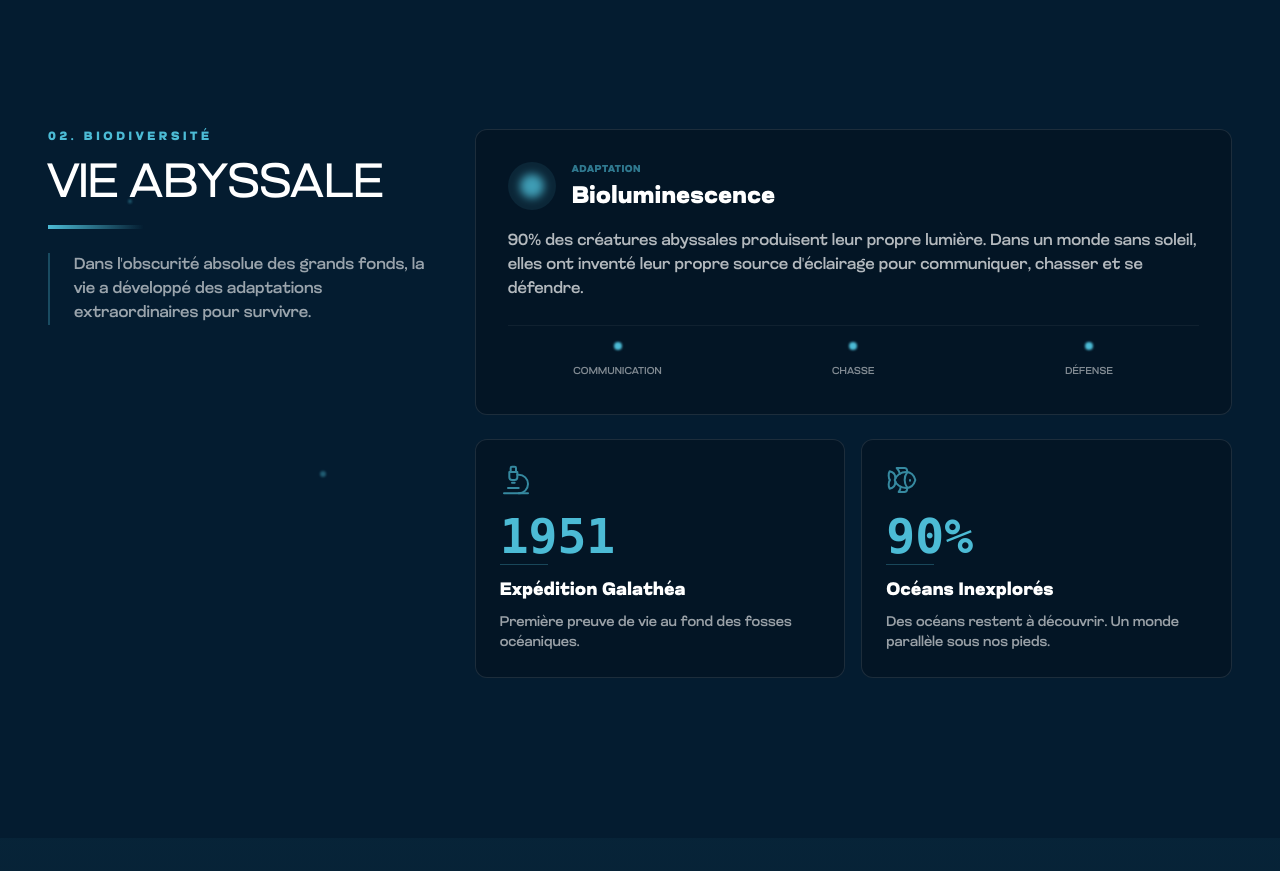
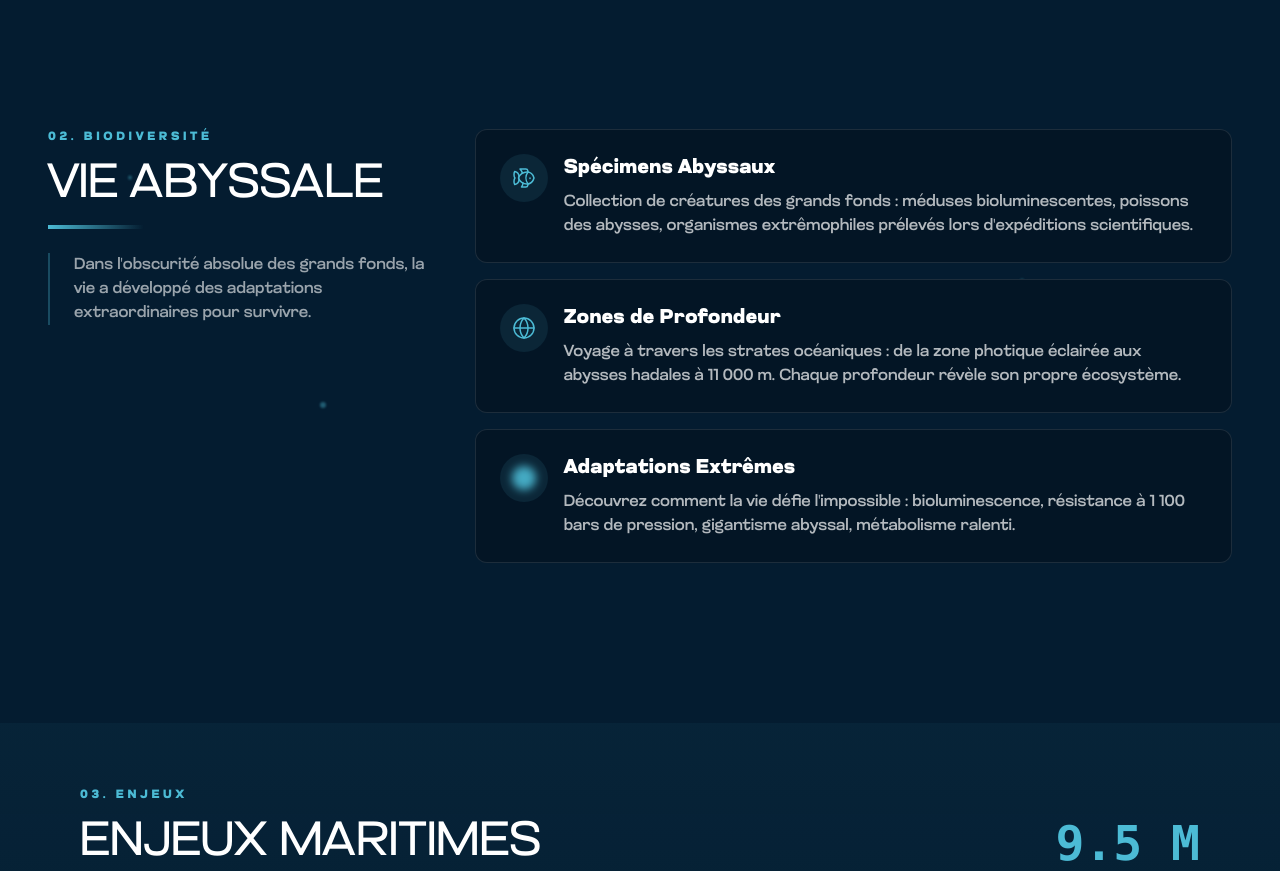
Before and after one commit to KillianGil/reaco-site-abysse, a Next.js app: page /visiter in a window 1280 px wide. Shown: the part 1400-2271 px from the top of the page. Built offline with nearby package versions, Linux system fonts and the light colour scheme.

Commit message:
optimisation V9

```diff
--- a/src/app/visiter/page.tsx
+++ b/src/app/visiter/page.tsx
@@ -215,80 +215,53 @@ export default function ExpositionsPage() {
                         </div>
 
                         {/* Right: Content */}
-                        <div className="w-full lg:w-2/3 space-y-6">
-                            {/* Bioluminescence - carte principale */}
-                            <div className="group relative bg-[#031525] border border-white/10 hover:border-[#4CBBD5] transition-all duration-500 rounded-xl overflow-hidden">
+                        <div className="w-full lg:w-2/3 space-y-4">
+                            {/* Carte 1 - Spécimens */}
+                            <div className="group relative bg-[#031525] border border-white/10 hover:border-[#4CBBD5] transition-all duration-500 p-6 rounded-xl overflow-hidden">
                                 <div className="absolute inset-0 bg-gradient-to-r from-[#4CBBD5]/5 to-transparent opacity-0 group-hover:opacity-100 transition-opacity duration-500" />
 
-                                <div className="p-6 md:p-8 relative z-10">
-                                    <div className="flex items-start gap-4 mb-4">
-                                        <div className="w-12 h-12 bg-[#4CBBD5]/10 rounded-full flex items-center justify-center shrink-0">
-                                            <div className="w-6 h-6 rounded-full bg-[#4CBBD5] blur-[4px] animate-pulse" />
+                                <div className="flex items-start gap-4 relative z-10">
+                                    <div className="w-12 h-12 bg-[#4CBBD5]/10 rounded-full flex items-center justify-center shrink-0 group-hover:bg-[#4CBBD5]/20 transition-colors">
+                                        <Fish className="w-6 h-6 text-[#4CBBD5]" strokeWidth={1.5} />
                                     </div>
                                     <div className="flex-1">
-                                            <span className="text-[9px] md:text-[10px] text-[#4CBBD5]/60 uppercase tracking-wider font-bold block mb-1">Adaptation</span>
-                                            <h4 className="text-xl md:text-2xl font-bold text-white group-hover:text-[#4CBBD5] transition-colors">Bioluminescence</h4>
-                                        </div>
-                                    </div>
-
-                                    <p className="text-white/70 text-sm md:text-base leading-relaxed mb-6">
-                                        90% des créatures abyssales produisent leur propre lumière. Dans un monde sans soleil,
-                                        elles ont inventé leur propre source d&apos;éclairage pour communiquer, chasser et se défendre.
+                                        <h4 className="text-lg md:text-xl font-bold text-white mb-2 group-hover:text-[#4CBBD5] transition-colors">Spécimens Abyssaux</h4>
+                                        <p className="text-white/70 text-sm md:text-base leading-relaxed">
+                                            Collection de créatures des grands fonds : méduses bioluminescentes, poissons des abysses, organismes extrêmophiles prélevés lors d&apos;expéditions scientifiques.
                                         </p>
-
-                                    <div className="grid grid-cols-3 gap-4 pt-4 border-t border-white/5">
-                                        <div className="text-center">
-                                            <div className="w-2 h-2 rounded-full bg-[#4CBBD5] mx-auto mb-2 blur-[1px]" />
-                                            <span className="text-[10px] text-white/50 uppercase tracking-wide">Communication</span>
-                                        </div>
-                                        <div className="text-center">
-                                            <div className="w-2 h-2 rounded-full bg-[#4CBBD5] mx-auto mb-2 blur-[1px]" />
-                                            <span className="text-[10px] text-white/50 uppercase tracking-wide">Chasse</span>
-                                        </div>
-                                        <div className="text-center">
-                                            <div className="w-2 h-2 rounded-full bg-[#4CBBD5] mx-auto mb-2 blur-[1px]" />
-                                            <span className="text-[10px] text-white/50 uppercase tracking-wide">Défense</span>
-                                        </div>
                                     </div>
                                 </div>
                             </div>
 
-                            {/* Deux cartes statistiques */}
-                            <div className="grid grid-cols-1 md:grid-cols-2 gap-4">
-                                {/* Expédition Galathéa */}
-                                <div className="group relative bg-[#031525] border border-white/10 hover:border-[#4CBBD5] transition-all duration-500 p-6 rounded-xl">
+                            {/* Carte 2 - Écosystèmes */}
+                            <div className="group relative bg-[#031525] border border-white/10 hover:border-[#4CBBD5] transition-all duration-500 p-6 rounded-xl overflow-hidden">
                                 <div className="absolute inset-0 bg-gradient-to-r from-[#4CBBD5]/5 to-transparent opacity-0 group-hover:opacity-100 transition-opacity duration-500" />
 
-                                    <div className="relative z-10">
-                                        <Microscope className="w-8 h-8 text-[#4CBBD5] mb-4 opacity-70 group-hover:opacity-100 transition-opacity" strokeWidth={1.5} />
-
-                                        <div className="mb-3">
-                                            <div className="text-4xl md:text-5xl font-mono font-bold text-[#4CBBD5] mb-1">1951</div>
-                                            <div className="h-px w-12 bg-[#4CBBD5]/30" />
+                                <div className="flex items-start gap-4 relative z-10">
+                                    <div className="w-12 h-12 bg-[#4CBBD5]/10 rounded-full flex items-center justify-center shrink-0 group-hover:bg-[#4CBBD5]/20 transition-colors">
+                                        <Globe className="w-6 h-6 text-[#4CBBD5]" strokeWidth={1.5} />
                                     </div>
-
-                                        <h5 className="text-base md:text-lg font-bold text-white mb-2">Expédition Galathéa</h5>
-                                        <p className="text-white/60 text-xs md:text-sm leading-relaxed">
-                                            Première preuve de vie au fond des fosses océaniques.
+                                    <div className="flex-1">
+                                        <h4 className="text-lg md:text-xl font-bold text-white mb-2 group-hover:text-[#4CBBD5] transition-colors">Zones de Profondeur</h4>
+                                        <p className="text-white/70 text-sm md:text-base leading-relaxed">
+                                            Voyage à travers les strates océaniques : de la zone photique éclairée aux abysses hadales à 11 000 m. Chaque profondeur révèle son propre écosystème.
                                         </p>
                                     </div>
                                 </div>
+                            </div>
 
-                                {/* Océans inexplorés */}
-                                <div className="group relative bg-[#031525] border border-white/10 hover:border-[#4CBBD5] transition-all duration-500 p-6 rounded-xl">
+                            {/* Carte 3 - Adaptations */}
+                            <div className="group relative bg-[#031525] border border-white/10 hover:border-[#4CBBD5] transition-all duration-500 p-6 rounded-xl overflow-hidden">
                                 <div className="absolute inset-0 bg-gradient-to-r from-[#4CBBD5]/5 to-transparent opacity-0 group-hover:opacity-100 transition-opacity duration-500" />
 
-                                    <div className="relative z-10">
-                                        <Fish className="w-8 h-8 text-[#4CBBD5] mb-4 opacity-70 group-hover:opacity-100 transition-opacity" strokeWidth={1.5} />
-
-                                        <div className="mb-3">
-                                            <div className="text-4xl md:text-5xl font-mono font-bold text-[#4CBBD5] mb-1">90%</div>
-                                            <div className="h-px w-12 bg-[#4CBBD5]/30" />
+                                <div className="flex items-start gap-4 relative z-10">
+                                    <div className="w-12 h-12 bg-[#4CBBD5]/10 rounded-full flex items-center justify-center shrink-0 group-hover:bg-[#4CBBD5]/20 transition-colors">
+                                        <div className="w-6 h-6 rounded-full bg-[#4CBBD5] blur-[4px] animate-pulse" />
                                     </div>
-
-                                        <h5 className="text-base md:text-lg font-bold text-white mb-2">Océans Inexplorés</h5>
-                                        <p className="text-white/60 text-xs md:text-sm leading-relaxed">
-                                            Des océans restent à découvrir. Un monde parallèle sous nos pieds.
+                                    <div className="flex-1">
+                                        <h4 className="text-lg md:text-xl font-bold text-white mb-2 group-hover:text-[#4CBBD5] transition-colors">Adaptations Extrêmes</h4>
+                                        <p className="text-white/70 text-sm md:text-base leading-relaxed">
+                                            Découvrez comment la vie défie l&apos;impossible : bioluminescence, résistance à 1 100 bars de pression, gigantisme abyssal, métabolisme ralenti.
                                         </p>
                                     </div>
                                 </div>
```
Lines whose indentation alone changed are shown as unchanged.
